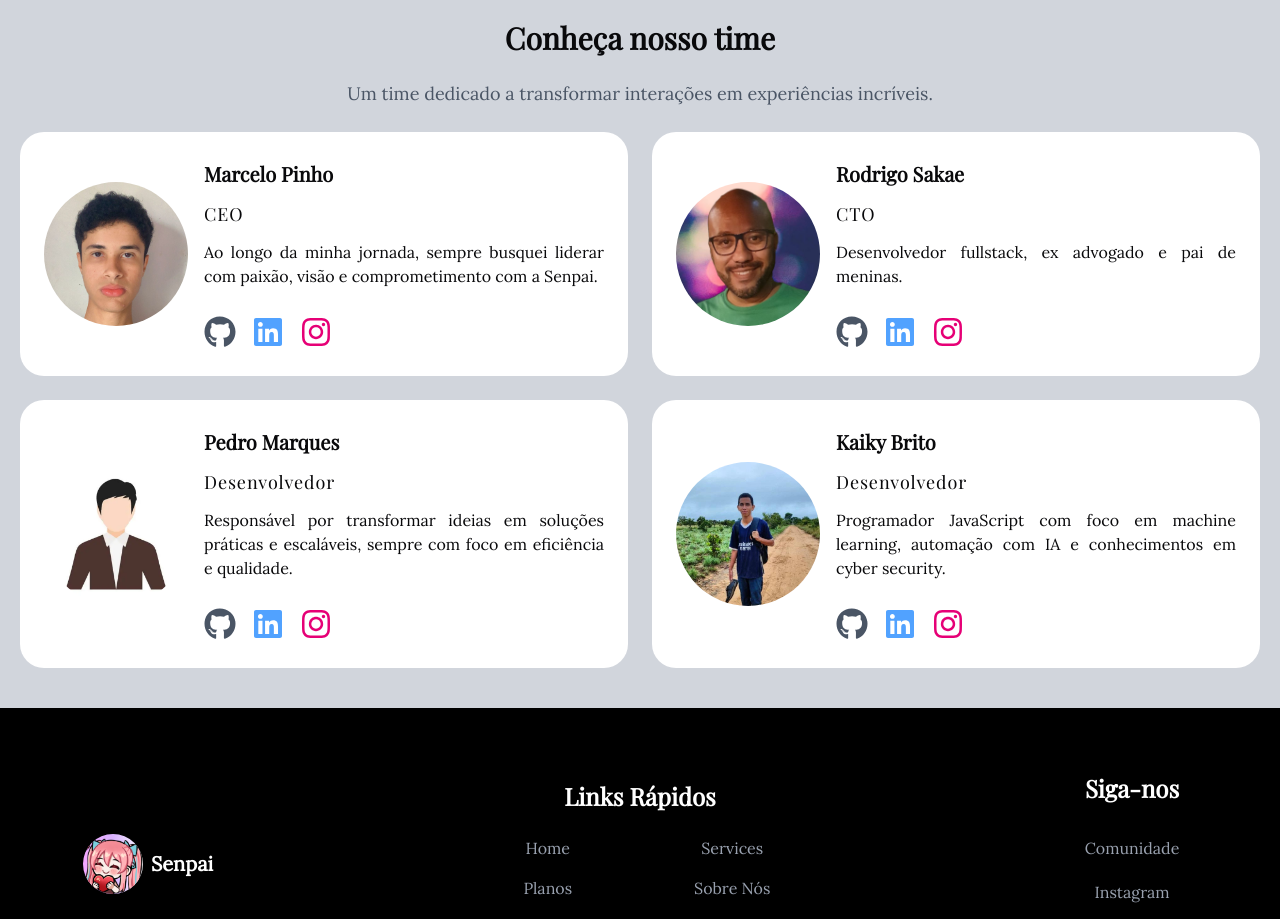
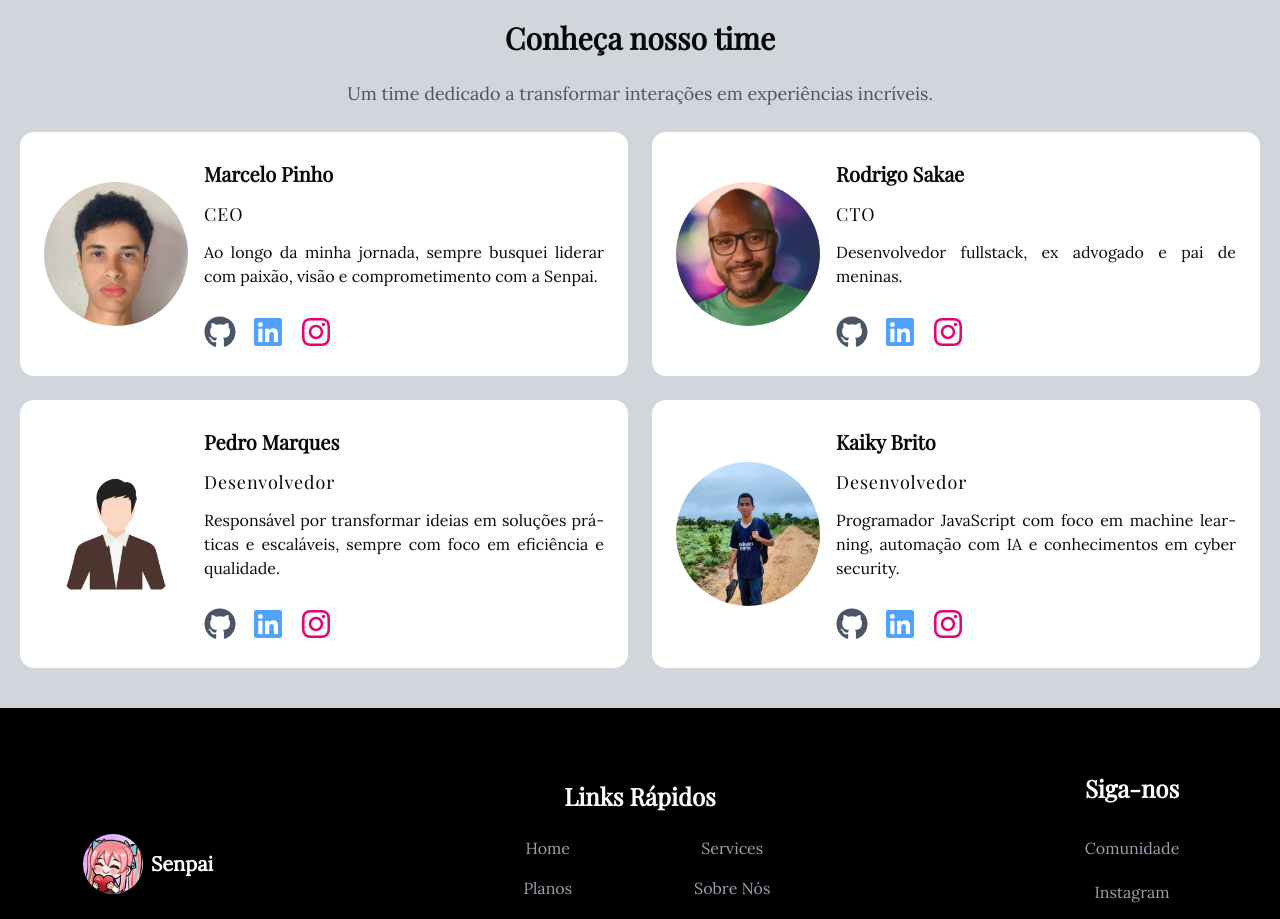
Before and after one commit to PedroMarques391/senpaiLP, a Next.js app: page /about in a window 1280 px wide. Shown: the part 1920-2839 px from the top of the page. Built offline with nearby package versions, Linux system fonts and the light colour scheme.

Commit message:
style: justificando texto em Team.tsx.

```diff
--- a/src/components/Team.tsx
+++ b/src/components/Team.tsx
@@ -33,7 +33,7 @@ const Team = ({ image, name, jobTitle, bio, links }: ITeamProps): React.JSX.Elem
                 scale: { type: "spring", visualDuration: 1, bounce: 0.2 },
             }
             }
-            className='bg-white rounded-3xl px-6 py-5 sm:py-10 md:py-5  flex w-4/5 md:w-full flex-col sm:flex-row md:flex-col lg:flex-row  justify-self-center justify-center md:items-center'>
+            className='bg-white rounded-xl px-6 py-5 sm:py-10 md:py-5  flex w-4/5 md:w-full flex-col sm:flex-row md:flex-col lg:flex-row justify-self-center justify-center md:items-center'>
             <div className="w-full sm:w-36 h-36 overflow-hidden mr-4 place-items-center">
                 <Image
                     src={image}
@@ -47,8 +47,8 @@ const Team = ({ image, name, jobTitle, bio, links }: ITeamProps): React.JSX.Elem
             <div className='flex-1 flex flex-col items-stretch gap-y-1 mt-1 sm:mt-0 md:mt-1 lg:mt-0 h-full'>
                 <h1 className='font-bold text-xl w-full text-left py-2'>{name}</h1>
                 <h2 className='text-lg tracking-wider font-mono w-full text-left '>{jobTitle}</h2>
-                <p className='text-justify hyphens-none break-words py-2 flex-1'>{bio}</p>
-                <ul className="flex gap-x-4 mt-2 py-2 w-full bg-">
+                <p className='text-justify hyphens-auto break-words py-2 flex-1'>{bio}</p>
+                <ul className="flex gap-x-4 mt-2 py-2 w-full">
                     {links.map((link, index) => (
                         <li key={index}>
                             <Link
```
